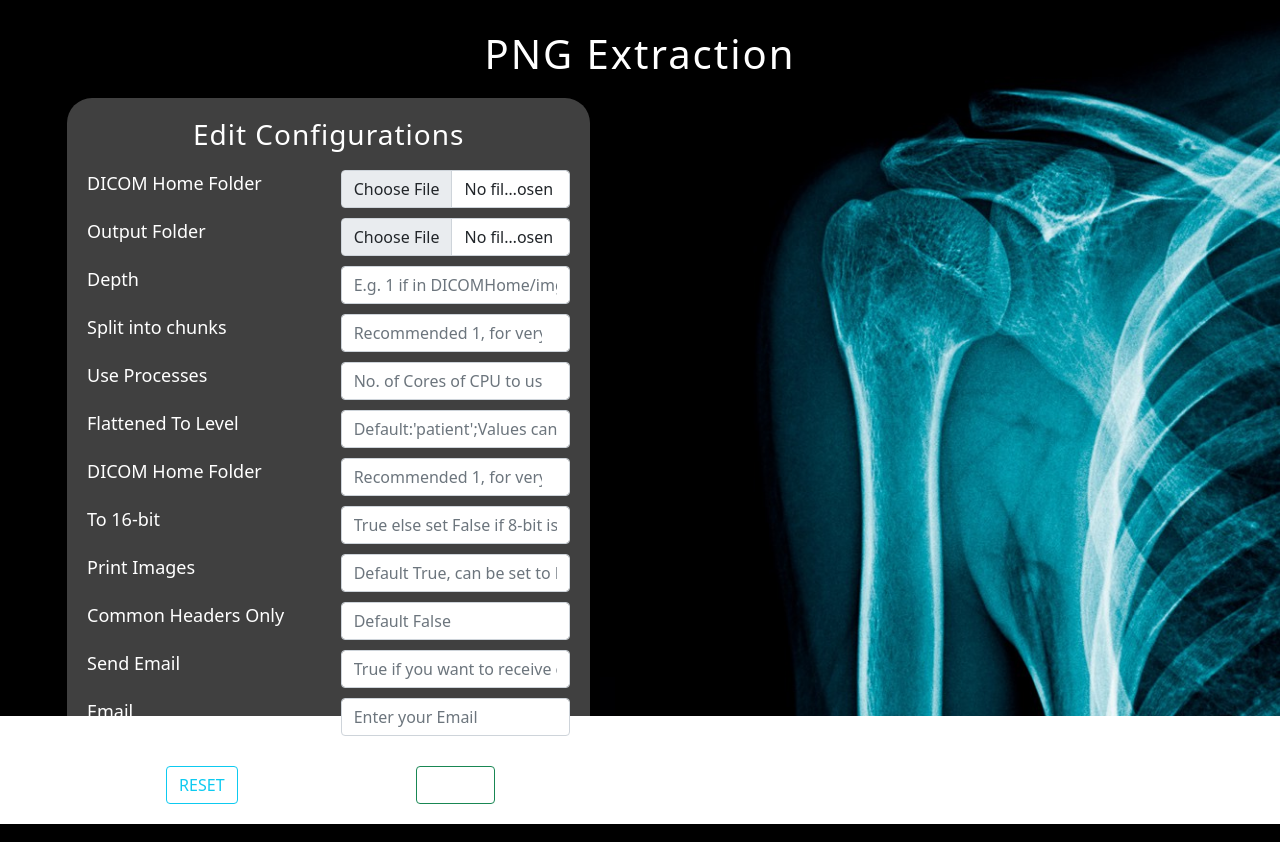
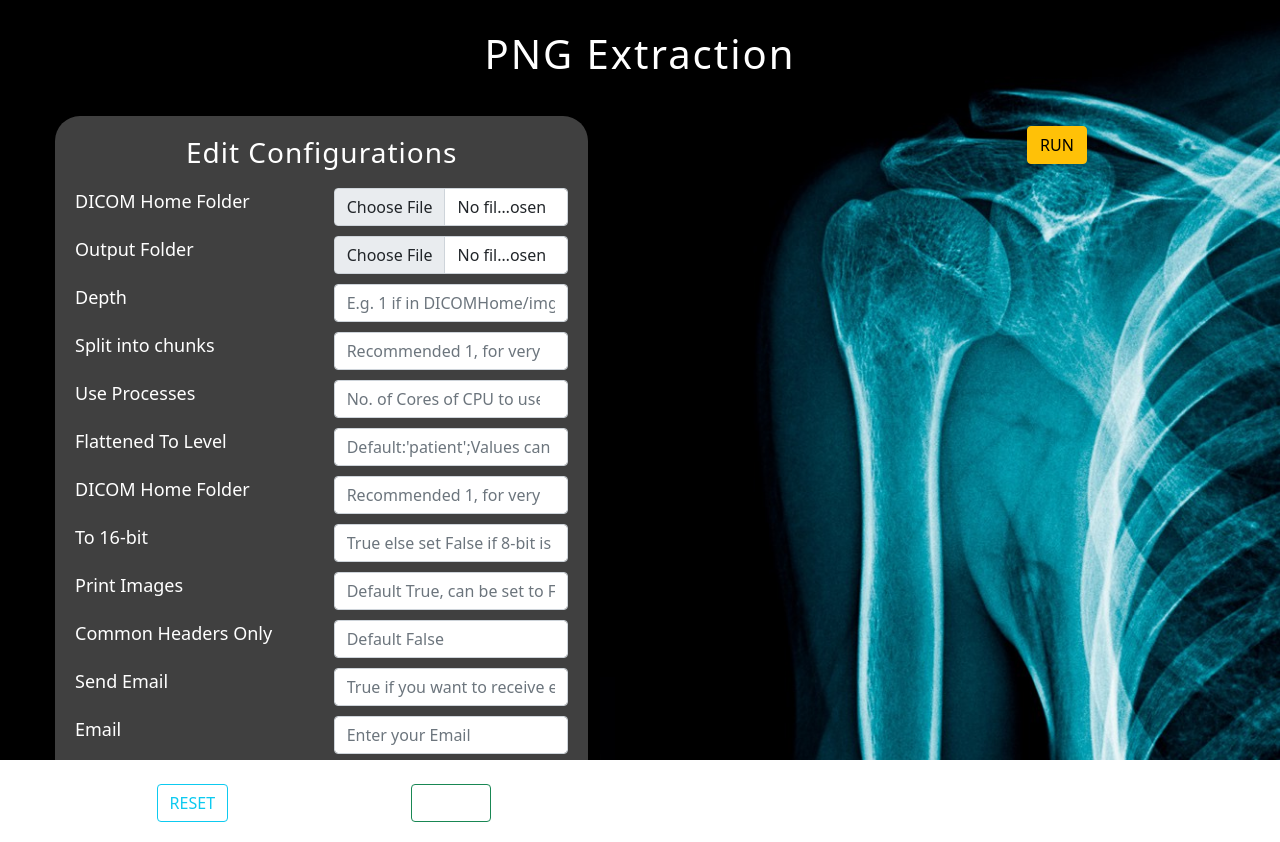
Before and after one commit to Nishchal-007/testing-niffer-ui, a Django app: page / in a window 1280 px wide. Shown: the part 98-940 px from the top of the page. Run offline with Django 3.2, Linux system fonts and the light colour scheme; some libraries are stand-ins or nearby versions.

Commit message:
Run added

```diff
--- a/assets/css/base.css
+++ b/assets/css/base.css
@@ -35,7 +35,7 @@
     background-image: url("../images/img1.png");
     background-repeat: no-repeat;
     background-size: cover;
-    height: 89.5vh;
+    height: 95vh;
 }
 
 .row {
--- a/pngextraction/templates/pngextraction/pngHome.html
+++ b/pngextraction/templates/pngextraction/pngHome.html
@@ -168,8 +168,9 @@
                         </h1>
                     </center>
                 </div>
+                <div class="row">
                     <div
-                    class="col-5 config"
+                        class="col-5"
                         style="
                             padding: 20px;
                             margin-top: 20px;
@@ -369,6 +370,15 @@
                             </div>
                         </center>
                     </div>
+                    <div class="col-4"></div>
+                    <div class="col" style="padding-top: 30px">
+                        <div class="run">
+                            <button type="submit" class="btn btn-warning">
+                                RUN
+                            </button>
+                        </div>
+                    </div>
+                </div>
             </div>
         </div>
     </body>
```
Lines whose indentation alone changed are shown as unchanged.
